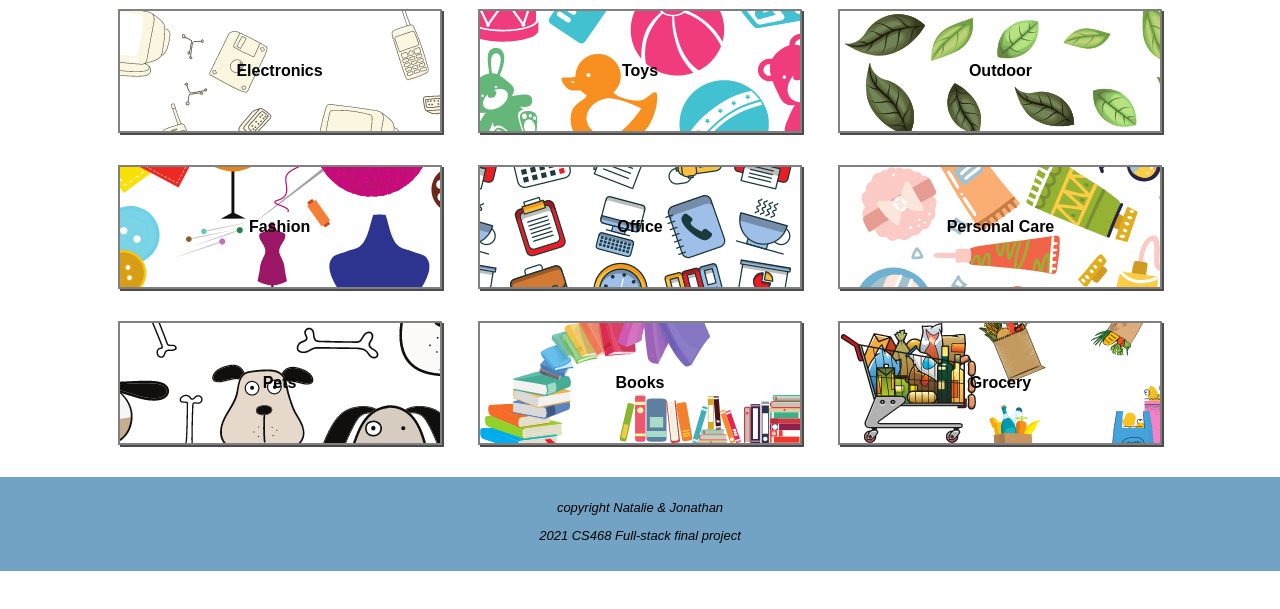
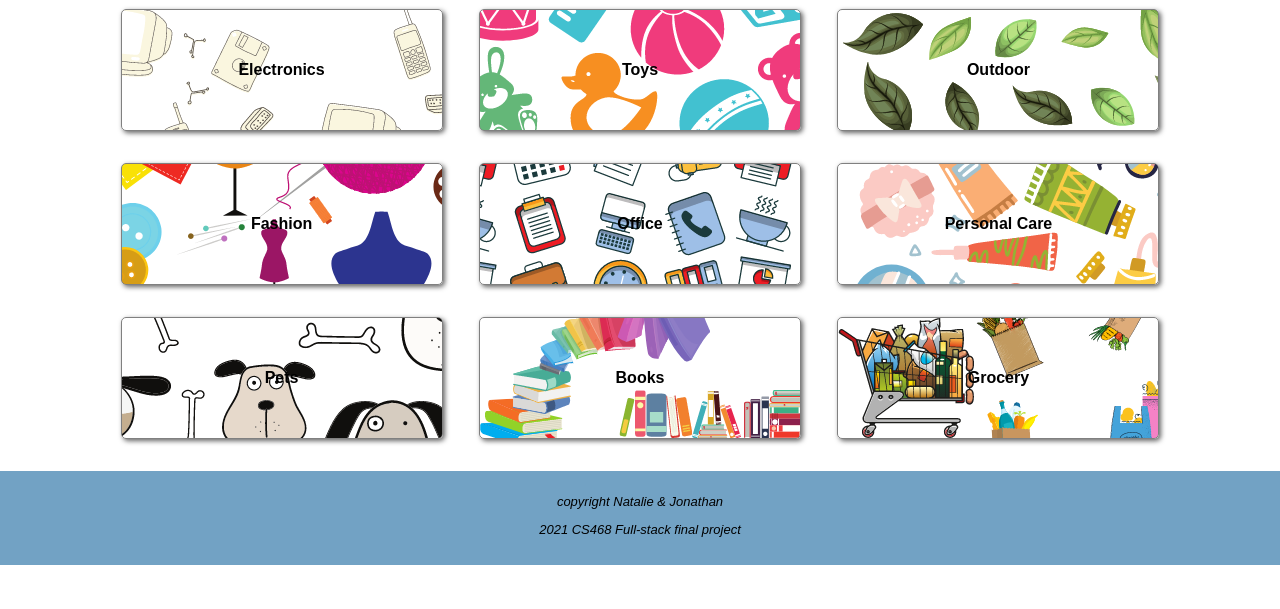
Before and after one commit to fjonass/fullstackproject, a plain HTML site: page index.html in a window 1280 px wide. Shown: the part 67-676 px from the top of the page. Drawn offline with Linux system fonts and the light colour scheme.

Commit message:
Update index.css

```diff
--- a/index.css
+++ b/index.css
@@ -83,12 +83,13 @@ body {
     display: inline-block;
     width: calc(100%/4);
     margin: 1em;
-    box-shadow: 2px 2px rgb(75, 75, 75);
+    box-shadow: 2px 2px 5px rgb(102, 102, 102);
     border: gray solid;
-    border-width: 2px;
+    border-width: 1px;
     height: 120px;
     cursor: pointer;
     font-weight: bolder;
+    border-radius: 5px;
 }
 
 .sub-box p{
```
